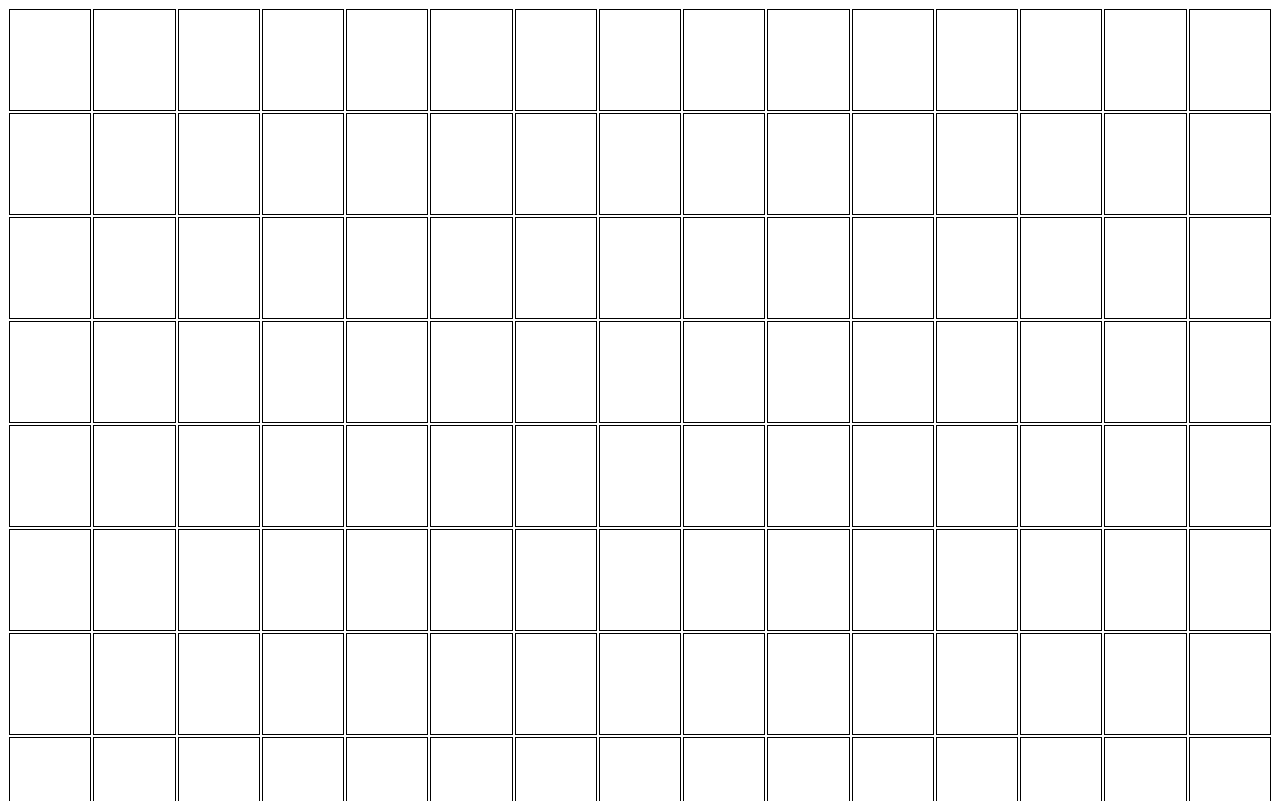
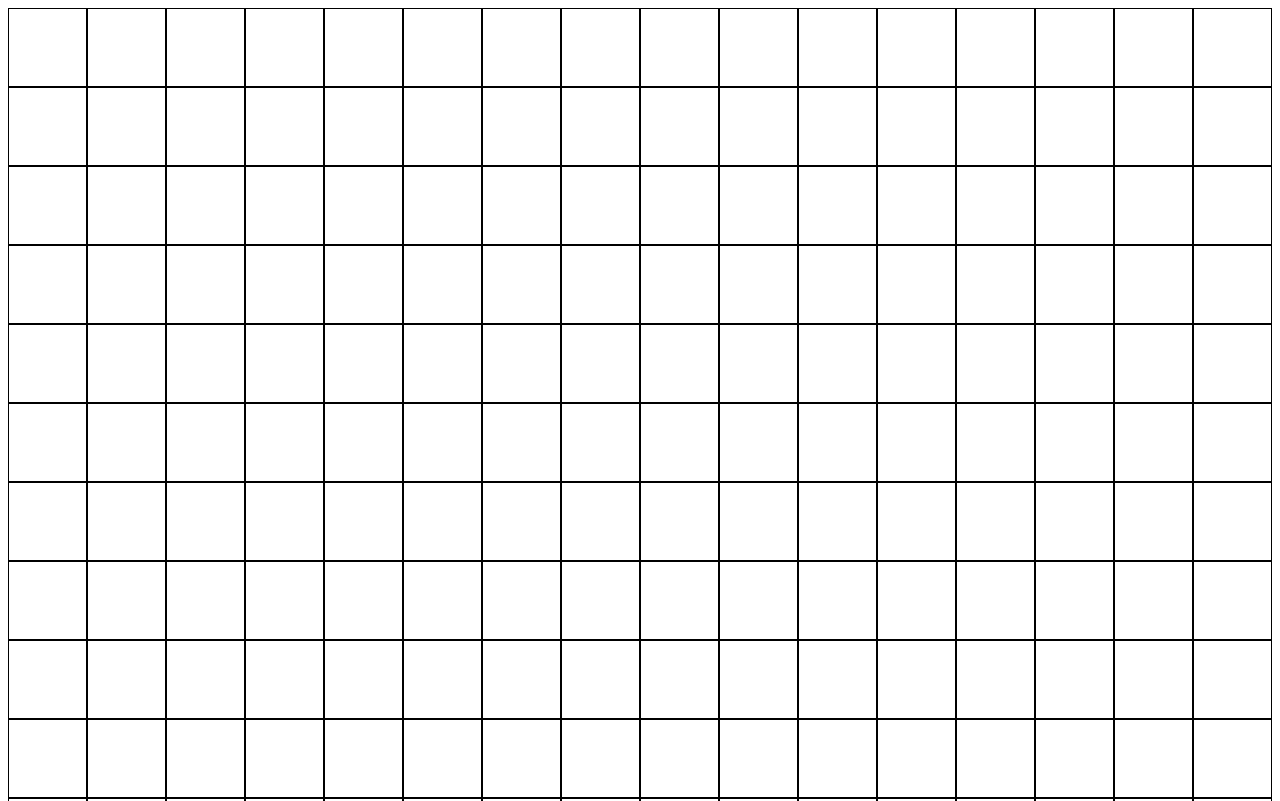
Before and after one commit to guillaume-gonnet/odin-EtchASketch, a plain HTML site: page index.html in a window 1280 px wide. Shown: the top 801 px of the page. Drawn offline with Linux system fonts and the light colour scheme.

Commit message:
make height same as width

```diff
--- a/styles.css
+++ b/styles.css
@@ -6,6 +6,6 @@
 .square {
     border: 1px solid black;
     flex: 1 0 6%;
-    margin: 1px;
-    height: 100px;
+    margin: 0px;
+    aspect-ratio: 1 / 1;
 }
```
